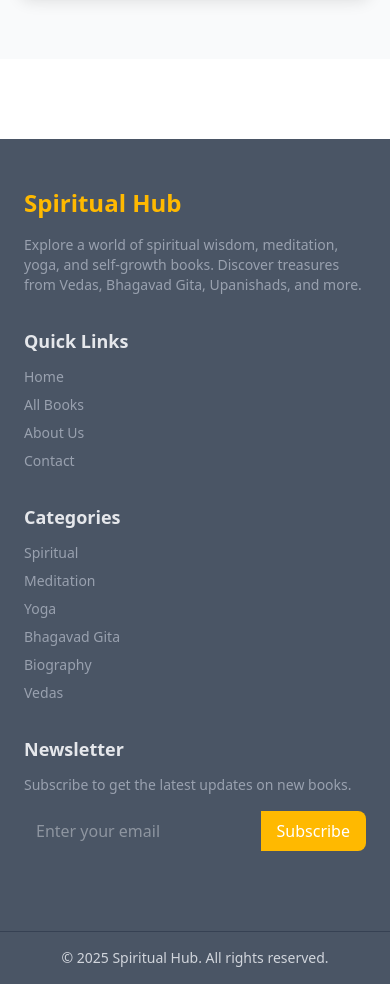
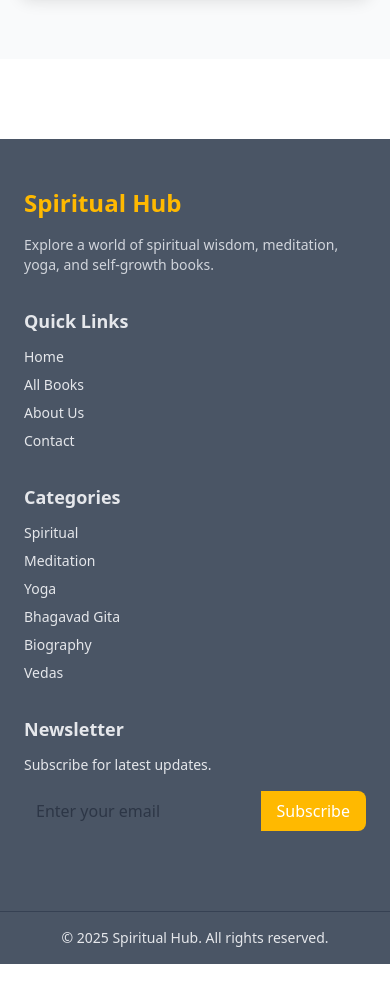
Before and after one commit to samyog7901/MERN2.0_LMS, a React (Vite) app: page /book/1 in a window 390 px wide. Shown: the part 960-1944 px from the top of the page. Built offline with nearby package versions, Linux system fonts and the light colour scheme; no server answers.

Commit message:
UI Improvement

```diff
--- a/index.html
+++ b/index.html
@@ -5,6 +5,13 @@
     <link rel="icon" type="image/svg+xml" href="/vite.svg" />
     <meta name="viewport" content="width=device-width, initial-scale=1.0" />
     <title>Samyog Tailwind</title>
+    <!-- index.html inside <head> -->
+    <script>
+      if (localStorage.getItem("dark") === "true") {
+        document.documentElement.classList.add("dark");
+      }
+    </script>
+
   </head>
   <body>
     <div id="root">Radhe Radhe!</div>
--- a/src/pages/addBook/AddBook.jsx
+++ b/src/pages/addBook/AddBook.jsx
@@ -52,11 +52,9 @@ const AddBook = () => {
     <>
       <Navbar />
 
-      <div className="`pt-16` min-h-[calc(100vh-64px)] bg-gray-50 flex items-start justify-center pb-12">
-      <div className="w-full max-w-lg bg-white rounded-xl shadow-md p-8 mt-6">
-        <h1 className="text-2xl font-bold text-gray-900 mb-6 text-center">
-          Add New Book
-        </h1>
+      <div className="pt-16 min-h-[calc(100vh-64px)] bg-gray-50 dark:bg-gray-900 flex items-start justify-center pb-12">
+      <div className="w-full max-w-lg bg-white dark:bg-gray-800 rounded-xl shadow-md dark:shadow-gray-700 p-8 mt-6 text-gray-900 dark:text-gray-100">
+        <h1 className="text-2xl font-bold mb-6 text-center">Add New Book</h1>
 
           <form onSubmit={handleSubmit} className="space-y-5">
 
--- a/src/pages/components/Card.jsx
+++ b/src/pages/components/Card.jsx
@@ -2,13 +2,11 @@ import React from "react";
 import { Link } from "react-router-dom";
 
 const Card = ({ book }) => {
-  // Sample rating if not present
   const rating = book.rating || Math.floor(Math.random() * 5) + 1;
 
   return (
-    <div className="relative w-56 md:w-52 lg:w-60 bg-white rounded-xl shadow-md overflow-hidden hover:shadow-lg transition-transform transform hover:-translate-y-1 hover:scale-105">
+    <div className="relative w-56 md:w-52 lg:w-60 bg-white dark:bg-gray-800 rounded-xl shadow-md dark:shadow-gray-700 overflow-hidden hover:shadow-lg dark:hover:shadow-gray-600 transition-transform transform hover:-translate-y-1 hover:scale-105 text-gray-900 dark:text-gray-100">
 
-      {/* Book Image */}
       <img
         src={
           book.imageUrl
@@ -19,7 +17,6 @@ const Card = ({ book }) => {
         className="w-full h-40 object-cover"
       />
 
-      {/* Overlay for hover */}
       <div className="absolute inset-0 bg-black bg-opacity-60 opacity-0 hover:opacity-100 transition-opacity text-white p-3 flex flex-col justify-between">
         <div className="text-sm h-20 overflow-y-auto">
           {book.description
@@ -39,12 +36,9 @@ const Card = ({ book }) => {
         </div>
       </div>
 
-      {/* Card Info */}
       <div className="p-3">
-        <h3 className="text-md font-semibold text-gray-800 truncate">
-          {book.bookName}
-        </h3>
-        <p className="text-sm text-gray-600 mt-1">Rs. {book.bookPrice}</p>
+        <h3 className="text-md font-semibold truncate">{book.bookName}</h3>
+        <p className="text-sm mt-1 text-gray-600 dark:text-gray-300">Rs. {book.bookPrice}</p>
       </div>
     </div>
   );
--- a/src/pages/components/Footer.jsx
+++ b/src/pages/components/Footer.jsx
@@ -3,40 +3,29 @@ import { Link } from "react-router-dom";
 
 const Footer = () => {
   return (
-    <footer className="bg-gray-600 text-gray-200 mt-20">
+    <footer className="bg-gray-600 dark:bg-gray-900 text-gray-200 dark:text-gray-300 mt-20">
       <div className="max-w-6xl mx-auto px-6 py-12 grid grid-cols-1 md:grid-cols-4 gap-8">
-
-        {/* Logo / About */}
         <div>
           <h2 className="text-2xl font-bold text-amber-400 mb-4">Spiritual Hub</h2>
-          <p className="text-gray-400 text-sm">
-            Explore a world of spiritual wisdom, meditation, yoga, and self-growth books. Discover treasures from Vedas, Bhagavad Gita, Upanishads, and more.
+          <p className="text-gray-300 dark:text-gray-400 text-sm">
+            Explore a world of spiritual wisdom, meditation, yoga, and self-growth books.
           </p>
         </div>
 
-        {/* Quick Links */}
         <div>
-          <h3 className="text-lg font-semibold text-gray-200 mb-3">Quick Links</h3>
-          <ul className="space-y-2 text-gray-400 text-sm">
-            <li>
-              <Link to="/" className="hover:text-amber-400 transition">Home</Link>
-            </li>
-            <li>
-              <Link to="/books" className="hover:text-amber-400 transition">All Books</Link>
-            </li>
-            <li>
-              <Link to="/about" className="hover:text-amber-400 transition">About Us</Link>
-            </li>
-            <li>
-              <Link to="/contact" className="hover:text-amber-400 transition">Contact</Link>
-            </li>
+          <h3 className="text-lg font-semibold mb-3">Quick Links</h3>
+          <ul className="space-y-2 text-sm">
+            {["Home", "All Books", "About Us", "Contact"].map((link, idx) => (
+              <li key={idx}>
+                <Link to={`/${link.toLowerCase().replace(" ", "")}`} className="hover:text-amber-400 transition">{link}</Link>
+              </li>
+            ))}
           </ul>
         </div>
 
-        {/* Categories */}
         <div>
-          <h3 className="text-lg font-semibold text-gray-200 mb-3">Categories</h3>
-          <ul className="space-y-2 text-gray-400 text-sm">
+          <h3 className="text-lg font-semibold mb-3">Categories</h3>
+          <ul className="space-y-2 text-sm">
             {["Spiritual", "Meditation", "Yoga", "Bhagavad Gita", "Biography", "Vedas"].map((cat, idx) => (
               <li key={idx}>
                 <span className="hover:text-amber-400 transition cursor-pointer">{cat}</span>
@@ -45,27 +34,23 @@ const Footer = () => {
           </ul>
         </div>
 
-        {/* Newsletter */}
         <div>
-          <h3 className="text-lg font-semibold text-gray-200 mb-3">Newsletter</h3>
-          <p className="text-gray-400 text-sm mb-4">
-            Subscribe to get the latest updates on new books.
-          </p>
+          <h3 className="text-lg font-semibold mb-3">Newsletter</h3>
+          <p className="text-sm mb-4">Subscribe for latest updates.</p>
           <div className="flex">
             <input
               type="email"
               placeholder="Enter your email"
-              className="w-full px-3 py-2 rounded-l-lg text-gray-300 focus:outline-none focus:ring-2 focus:ring-amber-400"
+              className="w-full px-3 py-2 rounded-l-lg text-gray-900 dark:text-gray-100 dark:bg-gray-700 focus:outline-none focus:ring-2 focus:ring-amber-400"
             />
-            <button type="submit" className="bg-amber-400 text-white px-4 py-2 rounded-r-lg hover:bg-amber-500 transition">
+            <button className="bg-amber-400 text-white px-4 py-2 rounded-r-lg hover:bg-amber-500 transition">
               Subscribe
             </button>
           </div>
         </div>
       </div>
 
-      {/* Footer bottom */}
-      <div className="border-t border-gray-700 mt-8 py-4 text-center text-gray-300 text-sm">
+      <div className="border-t border-gray-700 dark:border-gray-600 mt-8 py-4 text-center text-sm">
         &copy; {new Date().getFullYear()} Spiritual Hub. All rights reserved.
       </div>
     </footer>
--- a/src/pages/editBook/EditBook.jsx
+++ b/src/pages/editBook/EditBook.jsx
@@ -85,11 +85,9 @@ const EditBook = () => {
     <>
       <Navbar />
 
-      <div className="flex flex-col items-center px-6 py-10 mx-auto max-w-2xl pt-28">
-        <div className="w-full bg-white rounded-xl shadow-lg p-6 md:p-8">
-          <h1 className="text-2xl font-bold text-gray-900 mb-6">
-            Edit Book Details
-          </h1>
+      <div className="flex flex-col items-center px-6 py-10 mx-auto max-w-2xl pt-28 bg-gray-50 dark:bg-gray-900 text-gray-900 dark:text-gray-100">
+      <div className="w-full bg-white dark:bg-gray-800 rounded-xl shadow-lg dark:shadow-gray-700 p-6 md:p-8">
+        <h1 className="text-2xl font-bold mb-6 text-center">Edit Book Details</h1>
 
           {/* Image Preview */}
           <div className="flex justify-center mb-6">
--- a/src/pages/home/Home.jsx
+++ b/src/pages/home/Home.jsx
@@ -5,13 +5,14 @@ import axios from "axios";
 import Footer from "../components/Footer";
 import SmallHeroCarousel from "../components/SmallHeroCarousel";
 
-
 const Home = () => {
   const [books, setBooks] = useState([]);
   const [search, setSearch] = useState("");
 
   const fetchBooks = async () => {
-    const response = await axios.get("https://mern2-0-basicnode-zrh4.onrender.com/book");
+    const response = await axios.get(
+      "https://mern2-0-basicnode-zrh4.onrender.com/book"
+    );
     if (response.status === 200) {
       setBooks(response.data.data);
     }
@@ -24,39 +25,38 @@ const Home = () => {
   const filteredBooks = books.filter((b) =>
     b.bookName.toLowerCase().includes(search.toLowerCase())
   );
-  const slides = [
-    "/bgasitis.jpg",
-    "/giftbtgod.jpg",
-    "/meditation.jpg",
-  ];
+
+  const slides = ["/bgasitis.jpg", "/giftbtgod.jpg", "/meditation.jpg"];
 
   return (
-    <>
+    <div className="bg-white dark:bg-gray-900 text-gray-900 dark:text-gray-100 min-h-screen transition-colors duration-300">
       <Navbar />
 
       {/* Prevent navbar overlap */}
       <div className="pt-10 px-4">
 
         {/* -------------------- HERO SECTION -------------------- */}
-
-
         <section>
-
           <SmallHeroCarousel slides={slides} />
         </section>
 
         {/* -------------------- CATEGORY FILTER (UI only) -------------------- */}
         <section className="mt-10 flex flex-wrap gap-3 justify-center">
-          {["Spiritual", "Meditation", "Yoga", "Bhagavad Gita", "Biography", "Vedas"].map(
-            (cat, idx) => (
-              <span
-                key={idx}
-                className="px-4 py-2 text-sm bg-gray-100 rounded-full border shadow-sm cursor-pointer hover:bg-amber-100"
-              >
-                {cat}
-              </span>
-            )
-          )}
+          {[
+            "Spiritual",
+            "Meditation",
+            "Yoga",
+            "Bhagavad Gita",
+            "Biography",
+            "Vedas",
+          ].map((cat, idx) => (
+            <span
+              key={idx}
+              className="px-4 py-2 text-sm bg-gray-100 dark:bg-gray-800 dark:text-gray-200 rounded-full border border-gray-300 dark:border-gray-700 shadow-sm cursor-pointer hover:bg-amber-100 dark:hover:bg-amber-700 transition"
+            >
+              {cat}
+            </span>
+          ))}
         </section>
 
         {/* -------------------- BOOK SECTION -------------------- */}
@@ -66,17 +66,19 @@ const Home = () => {
 
         <div className="grid grid-cols-2 sm:grid-cols-3 md:grid-cols-4 lg:grid-cols-5 gap-5 px-4 mt-6">
           {filteredBooks.length > 0 ? (
-            filteredBooks.map((book, index) => <Card key={index} book={book} />)
+            filteredBooks.map((book, index) => (
+              <Card key={index} book={book} />
+            ))
           ) : (
-            <p className="text-gray-500 text-lg col-span-full text-center">
+            <p className="text-gray-500 dark:text-gray-400 text-lg col-span-full text-center">
               No books found.
             </p>
           )}
         </div>
-       <Footer/>
 
+        <Footer />
       </div>
-    </>
+    </div>
   );
 };
 
```
Also changed, not shown: src/pages/components/Navbar.jsx (+11 -16 lines).
